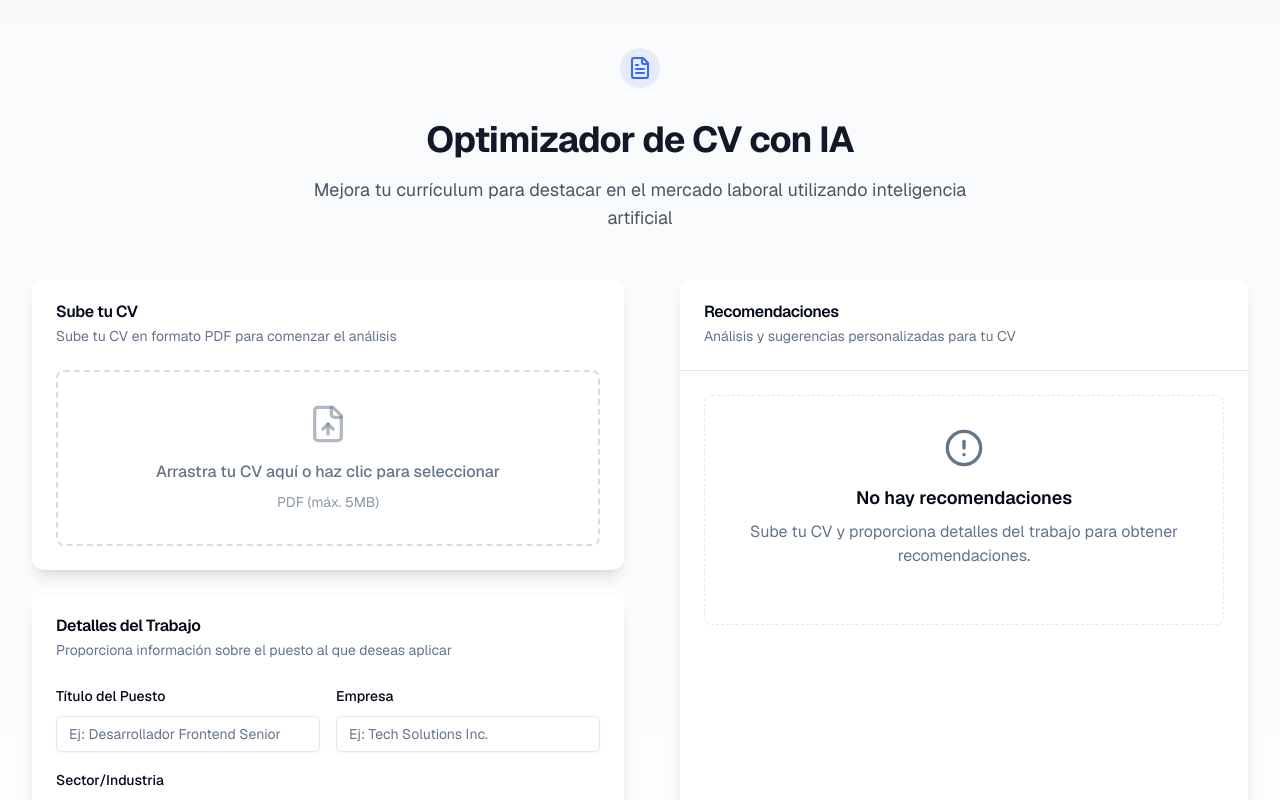
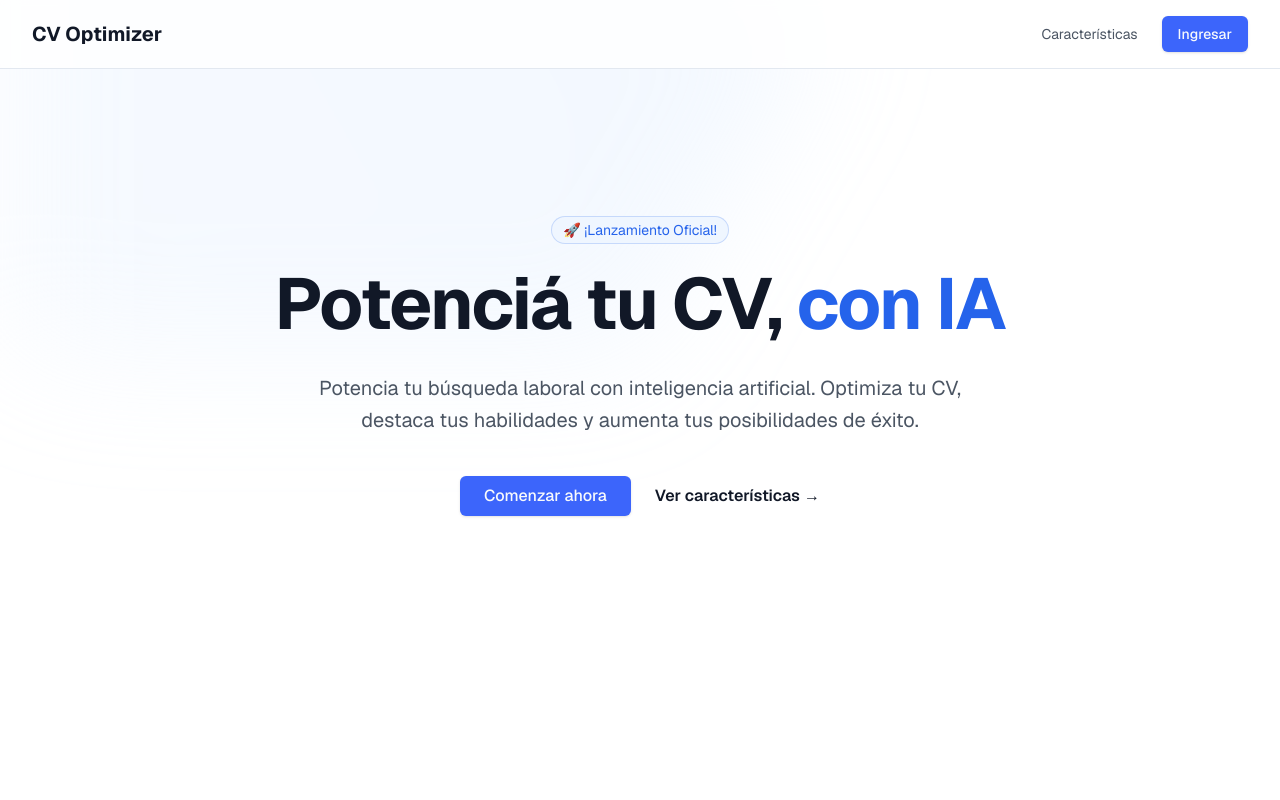
Before and after one commit to Pantera29/cv-optimizer, a Next.js app: page / in a window 1280 px wide. Shown: the top 800 px of the page. Built offline with nearby package versions, Linux system fonts and the light colour scheme.

Commit message:
landing comercial

```diff
--- a/app/(preview)/page.tsx
+++ /dev/null
@@ -1,151 +0,0 @@
-"use client";
-
-import { useState } from "react";
-import { Button } from "@/components/ui/button";
-import {
-  Card,
-  CardContent,
-  CardDescription,
-  CardHeader,
-  CardTitle,
-} from "@/components/ui/card";
-import { FileText } from "lucide-react";
-import UploadCV from "@/components/UploadCV";
-import JobDetailsForm from "@/components/JobDetailsForm";
-import RecommendationsPanel from "@/components/RecommendationsPanel";
-import type { JobDetails } from "@/components/JobDetailsForm";
-import type { RecommendationsState } from "@/components/RecommendationsPanel";
-import { toast } from "sonner";
-import { cn } from "@/lib/utils";
-import { Input } from "@/components/ui/input";
-
-export default function PreviewPage() {
-  const [cvText, setCvText] = useState<string>("");
-  const [isAnalyzing, setIsAnalyzing] = useState(false);
-  const [recommendations, setRecommendations] = useState<RecommendationsState>({
-    skills: [],
-    experience: [],
-    structure: [],
-    keywords: [],
-  });
-
-  const handleTextExtracted = (text: string) => {
-    setCvText(text);
-  };
-
-  const handleJobDetailsSubmit = async (jobDetails: JobDetails) => {
-    if (!cvText) {
-      toast.error("Por favor, sube un CV primero");
-      return;
-    }
-
-    setIsAnalyzing(true);
-    try {
-      const response = await fetch("/api/generate-recommendations", {
-        method: "POST",
-        headers: {
-          "Content-Type": "application/json",
-        },
-        body: JSON.stringify({
-          cvText,
-          jobDetails,
-        }),
-      });
-
-      if (!response.ok) {
-        throw new Error("Error al generar recomendaciones");
-      }
-
-      const data = await response.json();
-      setRecommendations(data);
-      toast.success("Análisis completado");
-    } catch (error) {
-      console.error(error);
-      toast.error("Error al analizar el CV");
-    } finally {
-      setIsAnalyzing(false);
-    }
-  };
-
-  const handleReset = () => {
-    setRecommendations({
-      skills: [],
-      experience: [],
-      structure: [],
-      keywords: [],
-    });
-  };
-
-  return (
-    <div className="min-h-screen bg-gradient-to-b from-gray-50 to-white dark:from-gray-900 dark:to-gray-800">
-      <main className="container mx-auto py-12 px-4 sm:px-6 lg:px-8">
-        {/* Header */}
-        <div className="text-center space-y-4 mb-12">
-          <div className="inline-flex items-center justify-center p-2 bg-primary/10 rounded-full mb-4">
-            <FileText className="h-6 w-6 text-primary" />
-          </div>
-          <h1 className="text-4xl font-bold tracking-tight text-gray-900 dark:text-gray-50">
-            Optimizador de CV con IA
-          </h1>
-          <p className="text-lg text-gray-600 dark:text-gray-400 max-w-2xl mx-auto">
-            Mejora tu currículum para destacar en el mercado laboral utilizando inteligencia artificial
-          </p>
-        </div>
-
-        <div className="grid grid-cols-1 lg:grid-cols-2 gap-8 max-w-7xl mx-auto">
-          {/* Panel Izquierdo */}
-          <div className={cn("space-y-6", isAnalyzing && "opacity-70 pointer-events-none transition-opacity duration-300")}>
-            <Card className="border-none shadow-lg">
-              <CardHeader>
-                <CardTitle>Sube tu CV</CardTitle>
-                <CardDescription>
-                  Sube tu CV en formato PDF para comenzar el análisis
-                </CardDescription>
-              </CardHeader>
-              <CardContent>
-                <UploadCV onTextExtracted={handleTextExtracted} />
-              </CardContent>
-            </Card>
-
-            <Card className="border-none shadow-lg">
-              <CardHeader>
-                <CardTitle>Detalles del Trabajo</CardTitle>
-                <CardDescription>
-                  Proporciona información sobre el puesto al que deseas aplicar
-                </CardDescription>
-              </CardHeader>
-              <CardContent>
-                <JobDetailsForm onSubmit={handleJobDetailsSubmit} isLoading={isAnalyzing} />
-              </CardContent>
-            </Card>
-          </div>
-
-          {/* Panel Derecho */}
-          <div className="lg:pl-6">
-            <Card className="border-none shadow-lg h-full">
-              <CardHeader>
-                <CardTitle>Recomendaciones</CardTitle>
-                <CardDescription>
-                  Análisis y sugerencias personalizadas para tu CV
-                </CardDescription>
-              </CardHeader>
-              <div className="h-px bg-border mb-6" />
-              <CardContent>
-                <RecommendationsPanel
-                  recommendations={recommendations}
-                  isLoading={isAnalyzing}
-                  onReset={handleReset}
-                />
-              </CardContent>
-            </Card>
-          </div>
-        </div>
-      </main>
-
-      {/* Footer */}
-      <footer className="py-6 text-center text-sm text-gray-500 dark:text-gray-400">
-        <p>Desarrollado con Next.js, Tailwind CSS y OpenAI</p>
-      </footer>
-    </div>
-  );
-}
--- a/app/(preview)/layout.tsx
+++ b/app/preview/layout.tsx
@@ -7,10 +7,8 @@ export default function PreviewLayout({
   children: React.ReactNode;
 }) {
   return (
-    <html lang="es" className={GeistSans.className}>
-      <body className="min-h-screen bg-background">
-        {children}
-      </body>
-    </html>
+    <div className="min-h-screen bg-background">
+      {children}
+    </div>
   );
 }
--- /dev/null
+++ b/app/preview/page-metadata.ts
@@ -0,0 +1,6 @@
+import { Metadata } from 'next';
+
+export const metadata: Metadata = {
+  title: 'Vista Previa del CV - CV Optimizer',
+  description: 'Visualiza una vista previa de tu CV optimizado con IA',
+};
--- /dev/null
+++ b/app/preview/page.tsx
@@ -0,0 +1,124 @@
+"use client";
+
+import { useState } from "react";
+import { Button } from "@/components/ui/button";
+import { toast } from "sonner";
+import { cn } from "@/lib/utils";
+
+export default function PreviewPage() {
+  const [cvText, setCvText] = useState<string>("");
+  const [isAnalyzing, setIsAnalyzing] = useState(false);
+  const [recommendations, setRecommendations] = useState<string[]>([]);
+  const [jobTitle, setJobTitle] = useState("");
+  const [jobDescription, setJobDescription] = useState("");
+
+  type JobDetails = {
+    title: string;
+    description: string;
+  };
+
+  const handleTextExtracted = (text: string) => {
+    setCvText(text);
+    toast.success("Texto extraído con éxito");
+  };
+
+  const handleJobDetailsSubmit = async (jobDetails: JobDetails) => {
+    setIsAnalyzing(true);
+
+    try {
+      const response = await fetch("/api/generate-recommendations", {
+        method: "POST",
+        headers: {
+          "Content-Type": "application/json",
+        },
+        body: JSON.stringify({
+          cvText,
+          jobTitle: jobDetails.title,
+          jobDescription: jobDetails.description,
+        }),
+      });
+
+      if (!response.ok) {
+        throw new Error("Error al generar recomendaciones");
+      }
+
+      const data = await response.json();
+      setRecommendations(data.recommendations);
+    } catch (error) {
+      console.error("Error:", error);
+      toast.error("Error al generar recomendaciones. Inténtalo de nuevo.");
+    } finally {
+      setIsAnalyzing(false);
+    }
+  };
+
+  const handleReset = () => {
+    setCvText("");
+    setRecommendations([]);
+  };
+
+  return (
+    <div className="py-10">
+      <div className="container">
+        <h1 className="text-2xl font-bold mb-6">CV Preview</h1>
+
+        <div className="space-y-6">
+          {/* Input section */}
+          <div className="grid gap-6">
+            <div className="bg-white shadow rounded-lg p-6">
+              <h2 className="font-semibold text-lg mb-4">Introducir detalles del trabajo</h2>
+              <div className="space-y-4">
+                <div>
+                  <label className="block text-sm font-medium mb-1">Título del trabajo</label>
+                  <input
+                    type="text"
+                    value={jobTitle}
+                    onChange={(e) => setJobTitle(e.target.value)}
+                    className="w-full p-2 border rounded"
+                    placeholder="Ej: Desarrollador Frontend"
+                  />
+                </div>
+                <div>
+                  <label className="block text-sm font-medium mb-1">Descripción del trabajo</label>
+                  <textarea
+                    value={jobDescription}
+                    onChange={(e) => setJobDescription(e.target.value)}
+                    className="w-full p-2 border rounded h-32"
+                    placeholder="Pega aquí la descripción del trabajo..."
+                  />
+                </div>
+                <Button
+                  onClick={() => handleJobDetailsSubmit({ title: jobTitle, description: jobDescription })}
+                  disabled={!cvText || !jobTitle || !jobDescription || isAnalyzing}
+                  className={cn(
+                    "w-full",
+                    isAnalyzing && "opacity-70 cursor-not-allowed"
+                  )}
+                >
+                  {isAnalyzing ? "Analizando..." : "Analizar CV"}
+                </Button>
+              </div>
+            </div>
+          </div>
+
+          {/* Results section */}
+          {recommendations.length > 0 && (
+            <div className="bg-white shadow rounded-lg p-6">
+              <h2 className="font-semibold text-lg mb-4">Recomendaciones</h2>
+              <ul className="space-y-3 list-disc pl-5">
+                {recommendations.map((rec, index) => (
+                  <li key={index} className="text-gray-700">{rec}</li>
+                ))}
+              </ul>
+              <div className="mt-6">
+                <Button onClick={handleReset} variant="outline">
+                  Reiniciar
+                </Button>
+              </div>
+            </div>
+          )}
+        </div>
+      </div>
+    </div>
+  );
+}
--- a/middleware.ts
+++ b/middleware.ts
@@ -11,6 +11,6 @@ export function middleware(request: NextRequest) {
 // Solo aplicamos este middleware a rutas específicas
 export const config = {
   matcher: [
-    '/((?!api|_next/static|_next/image|favicon.ico).*)',
+    '/((?!api|_next/static|_next/image|preview|favicon.ico).*)',
   ],
 };
--- a/next.config.mjs
+++ b/next.config.mjs
@@ -11,6 +11,12 @@ const nextConfig = {
     // Solo debería usarse temporalmente para resolver problemas de despliegue
     ignoreBuildErrors: true,
   },
+  eslint: {
+    // También ignoramos los errores de ESLint durante la compilación
+    ignoreDuringBuilds: true,
+  },
+  poweredByHeader: false,
+  reactStrictMode: false, // Desactivamos temporalmente para evitar problemas
 };
 
 export default nextConfig;
```
Also changed, not shown: app/(preview)/opengraph-image.png (deleted), app/(preview)/twitter-image.png (deleted), vercel.json.
